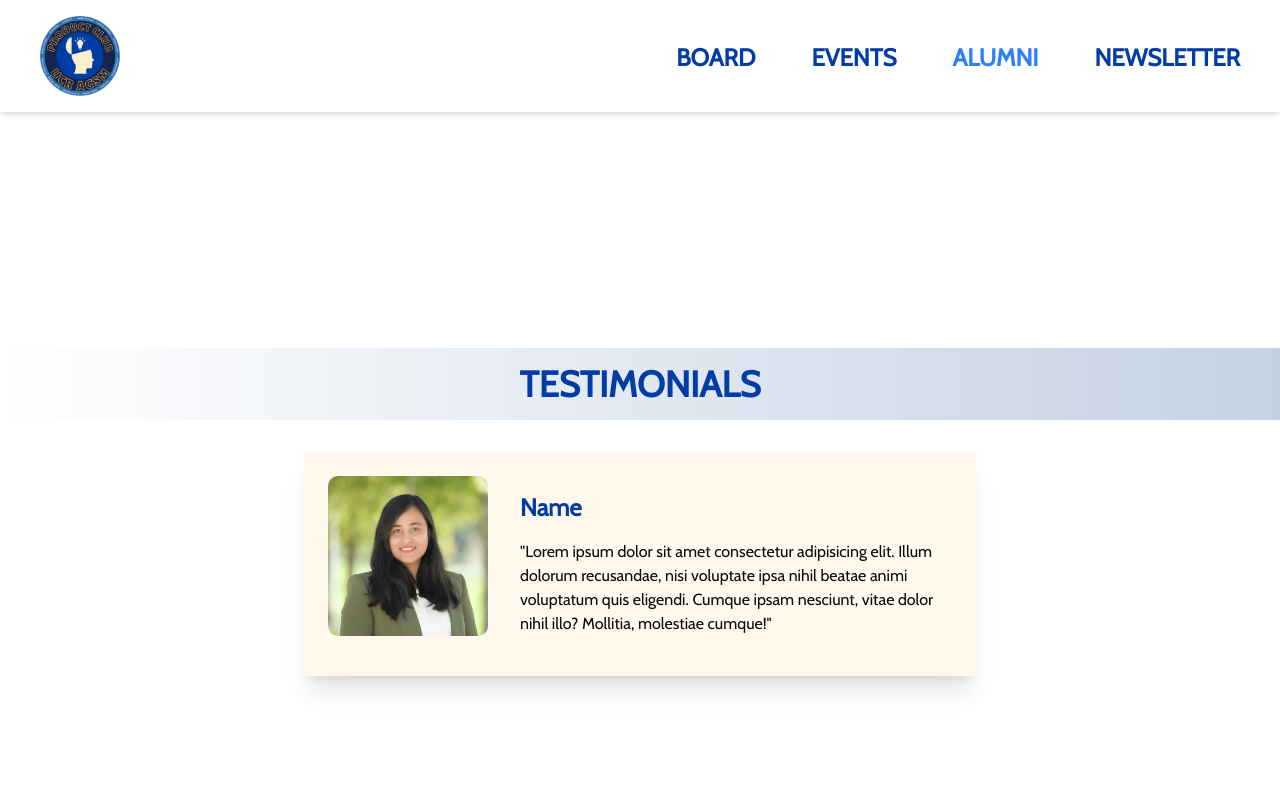
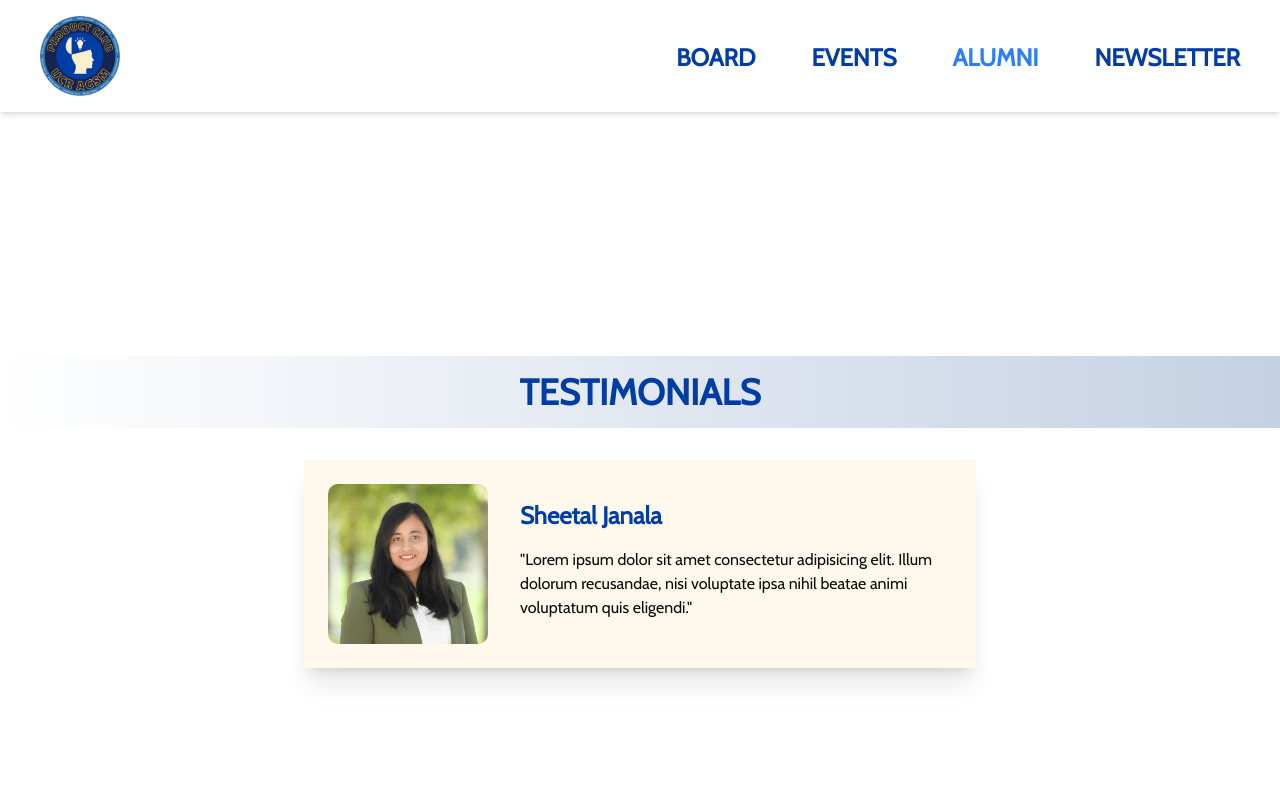
Before and after one commit to acm-ucr/agsm-website, a Next.js app: page /alumni in a window 1280 px wide. Shown: the top 800 px of the page. Built offline with nearby package versions, Linux system fonts and the light colour scheme.

Commit message:
Completed Testimonials Update

```diff
--- a/src/app/alumni/page.tsx
+++ b/src/app/alumni/page.tsx
@@ -1,9 +1,14 @@
 import Testimonials from "@/components/alumni/Testimonials";
-
+import AlumniImage from "../../../public/board/Sheetal.webp";
 const Alumni = () => {
   return (
     <div className="flex h-screen w-screen items-center justify-center">
-      <Testimonials />
+      <Testimonials
+        headshot={AlumniImage}
+        name="Sheetal Janala"
+        testimonial="Lorem ipsum dolor sit amet consectetur adipisicing elit. Illum dolorum recusandae, nisi voluptate ipsa nihil
+      beatae animi voluptatum quis eligendi."
+      />
     </div>
   );
 };
--- a/src/components/alumni/Testimonials.tsx
+++ b/src/components/alumni/Testimonials.tsx
@@ -1,7 +1,12 @@
-import Image from "next/image";
-import AlumniImage from "../../../public/board/Sheetal.webp";
+import Image, { StaticImageData } from "next/image";
 
-const Testimonials = () => {
+type Props = {
+  headshot: StaticImageData;
+  name: string;
+  testimonial: string;
+};
+
+const Testimonials = ({ headshot, name, testimonial }: Props) => {
   return (
     <div className="flex w-full flex-col gap-8">
       <div className="to-agsm-blue-100 bg-gradient-to-r from-white p-4">
@@ -11,20 +16,15 @@ const Testimonials = () => {
       </div>
       <div className="bg-agsm-yellow-100 mx-auto flex max-w-2xl flex-row gap-4 p-6 shadow-xl">
         <Image
-          src={AlumniImage}
-          alt="sheetal"
+          src={headshot}
+          alt={name}
           className="h-40 w-40 rounded-lg object-cover"
         />
         <div className="flex flex-col gap-4 p-4">
           <p className="text-agsm-blue-200 font-agsm-main text-2xl font-bold">
-            Name
+            {name}
           </p>
-          <p className="font-agsm-main">
-            "Lorem ipsum dolor sit amet consectetur adipisicing elit. Illum
-            dolorum recusandae, nisi voluptate ipsa nihil beatae animi
-            voluptatum quis eligendi. Cumque ipsam nesciunt, vitae dolor nihil
-            illo? Mollitia, molestiae cumque!"
-          </p>
+          <p className="font-agsm-main">"{testimonial}"</p>
         </div>
       </div>
     </div>
```
